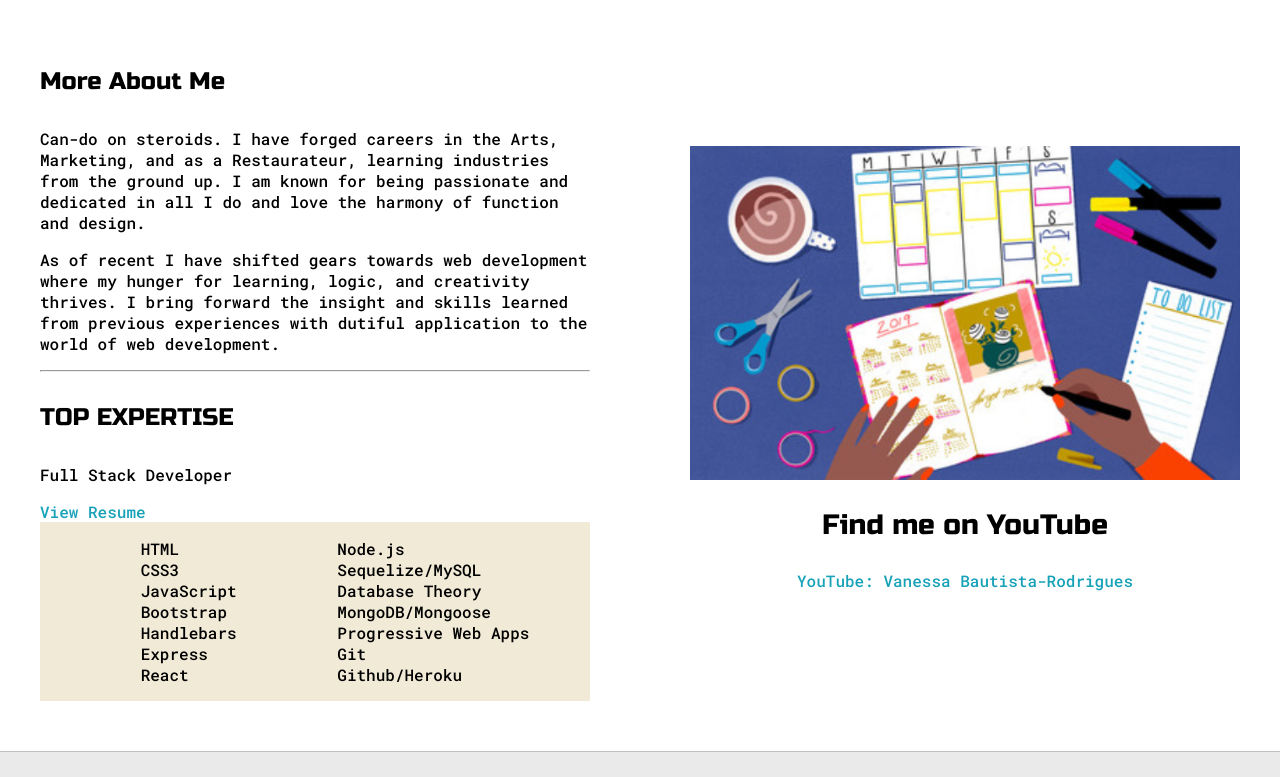
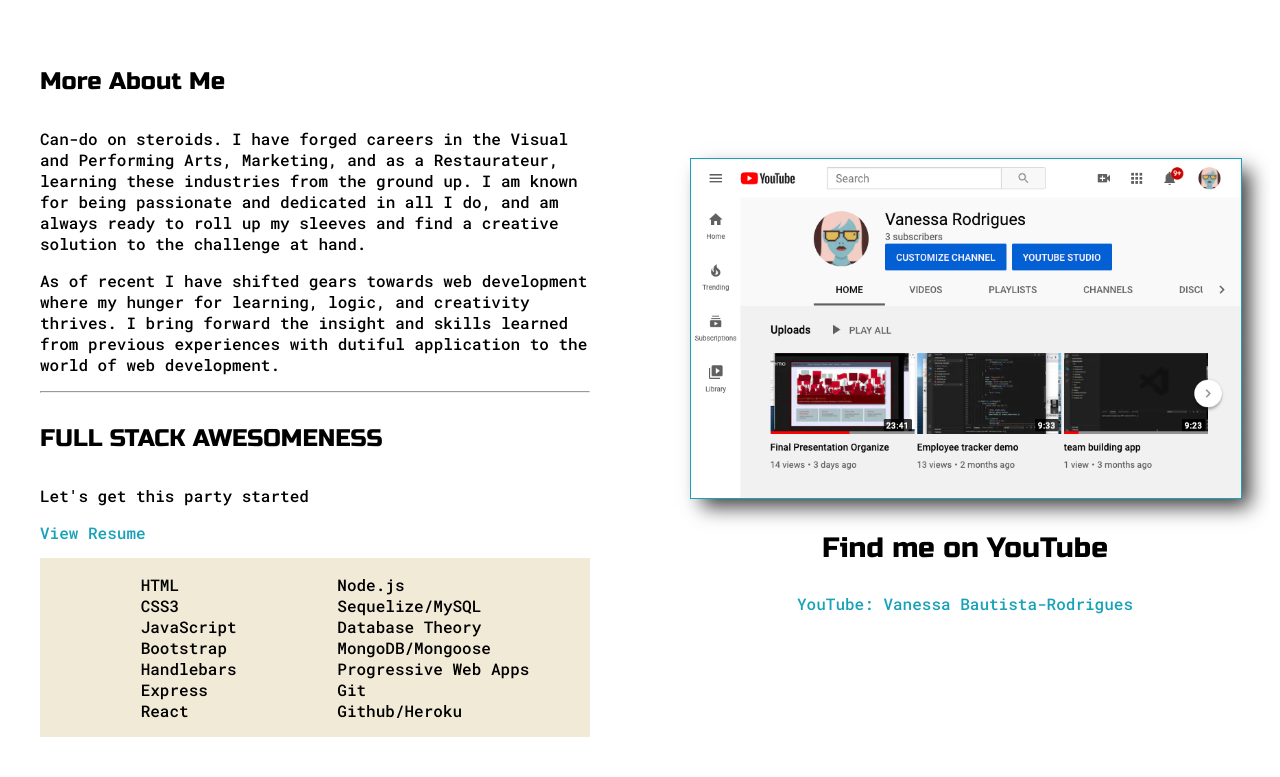
Before and after one commit to vanessabau/vanessaro, a plain HTML site: page index.html in a window 1280 px wide. Shown: the part 680-1457 px from the top of the page. Drawn offline with Linux system fonts and the light colour scheme.

Commit message:
updating text and links

```diff
--- a/default.css
+++ b/default.css
@@ -76,6 +76,8 @@ textarea {
   background-color: var(--secondaryColor);
   border-bottom: 1px solid var(--borderColor);
   overflow: auto;
+  margin-left: 10px;
+  margin-right: 10px;
 }
 .main-container {
   width: 1200px;
@@ -255,14 +257,21 @@ textarea {
   display: flex;
   justify-content: space-evenly;
   background-color: var(--previewShadow);
+  margin-top: 15px;
 }
 .social-links {
   display: grid;
   align-content: center;
   text-align: center;
 }
+
 #social_img {
   width: 100%;
+  border: 1.5px solid #17a2b8;
+  -webkit-box-shadow: 10px 10px 19px -2px rgba(0, 0, 0, 0.75);
+  -moz-box-shadow: 10px 10px 19px -2px rgba(0, 0, 0, 0.75);
+  box-shadow: 10px 10px 19px -2px rgba(0, 0, 0, 0.75);
+  cursor: pointer;
 }
 .post-wrapper {
   display: grid;
--- a/index.html
+++ b/index.html
@@ -77,10 +77,11 @@
           <div class="about-me">
             <h4>More About Me</h4>
             <p>
-              Can-do on steroids. I have forged careers in the Arts, Marketing,
-              and as a Restaurateur, learning industries from the ground up. I
-              am known for being passionate and dedicated in all I do and love
-              the harmony of function and design.
+              Can-do on steroids. I have forged careers in the Visual and
+              Performing Arts, Marketing, and as a Restaurateur, learning these
+              industries from the ground up. I am known for being passionate and
+              dedicated in all I do, and am always ready to roll up my sleeves
+              and find a creative solution to the challenge at hand.
             </p>
             <p>
               As of recent I have shifted gears towards web development where my
@@ -89,9 +90,8 @@
               with dutiful application to the world of web development.
             </p>
             <hr />
-            <h4>TOP EXPERTISE</h4>
-
-            <p>Full Stack Developer</p>
+            <h4>FULL STACK AWESOMENESS</h4>
+            <p>Let's get this party started</p>
             <a href="vanessa-resume copy.pdf" target="_blank">View Resume</a>
             <div id="skills">
               <ul>
@@ -116,10 +116,12 @@
           </div>
 
           <div class="social-links">
-            <img
-              id="social_img"
-              src="images/Screen Shot 2020-05-21 at 2.59.22 PM copy.png"
-            />
+            <a
+              href="https://www.youtube.com/channel/UCJgiKl0JhapfuzCyylGHKbQ?view_as=subscriber"
+              target="_blank"
+            >
+              <img id="social_img" src="images/youtubevro.png" alt="youtube"
+            /></a>
             <h3>Find me on YouTube</h3>
             <a
               target="_blank"
```
Also changed, not shown: images/youtubevro.png (added).
